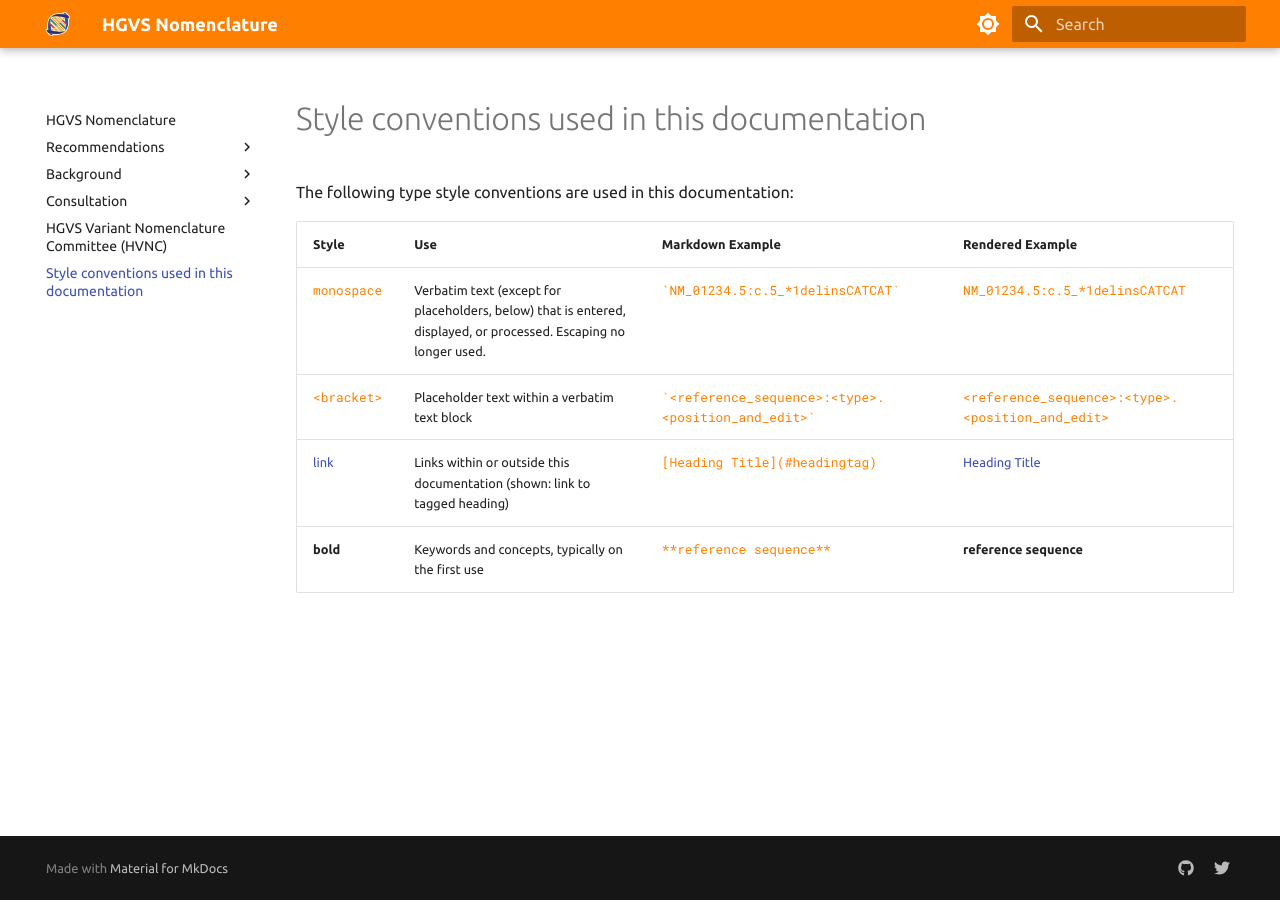
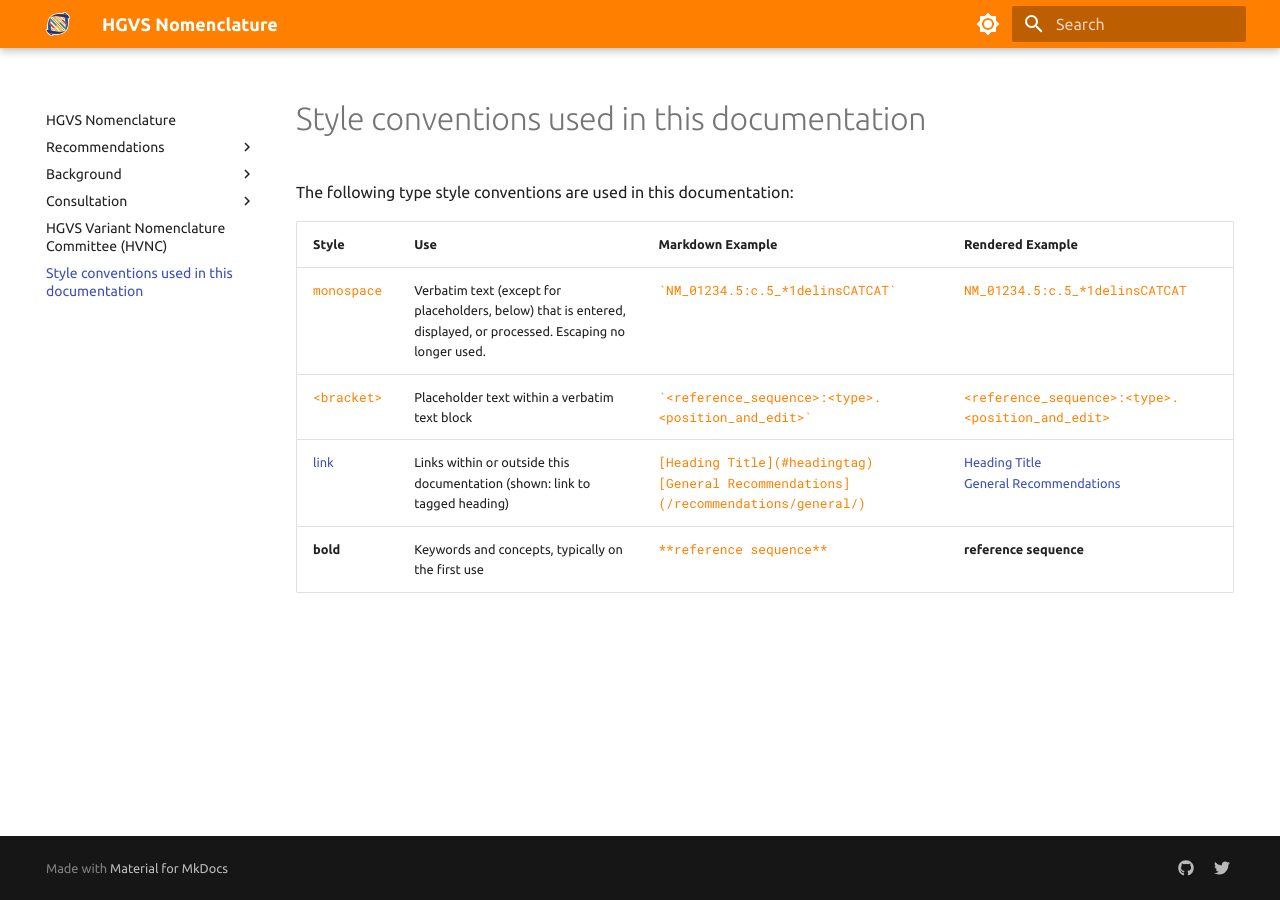
Before and after one commit to HGVSnomenclature/hgvs-nomenclature, an MkDocs documentation site: the page built from docs/style.md, in a window 1280 px wide. Built offline with MkDocs 1.6.1 and Material for MkDocs 9.7.7, drawn with Linux system fonts in a browser that asks for light colours.

Commit message:
updated style examples

```diff
--- a/docs/style.md
+++ b/docs/style.md
@@ -6,5 +6,5 @@ The following type style conventions are used in this documentation:
 | -------------- | --------------                                  | ---------------------    | ------------------- |
 | `monospace`    | Verbatim text (except for placeholders, below) that is entered, displayed, or processed. Escaping no longer used. | `` `NM_01234.5:c.5_*1delinsCATCAT` ``    | `NM_01234.5:c.5_*1delinsCATCAT` |
 | `<bracket>`    | Placeholder text within a verbatim text block     | `` `<reference_sequence>:<type>.<position_and_edit>` ``          | `<reference_sequence>:<type>.<position_and_edit>` |
-| [link]()       | Links within or outside this documentation (shown: link to tagged heading)      | `[Heading Title](#headingtag)`        | [Heading Title](#headingtag)     |
+| [link]()       | Links within or outside this documentation (shown: link to tagged heading)      | `[Heading Title](#headingtag)`<br>`[General Recommendations](/recommendations/general/)`        | [Heading Title](#headingtag)<br>[General Recommendations](/recommendations/general/)     |
 | **bold**       | Keywords and concepts, typically on the first use            | `**reference sequence**` | **reference sequence**  |
```
